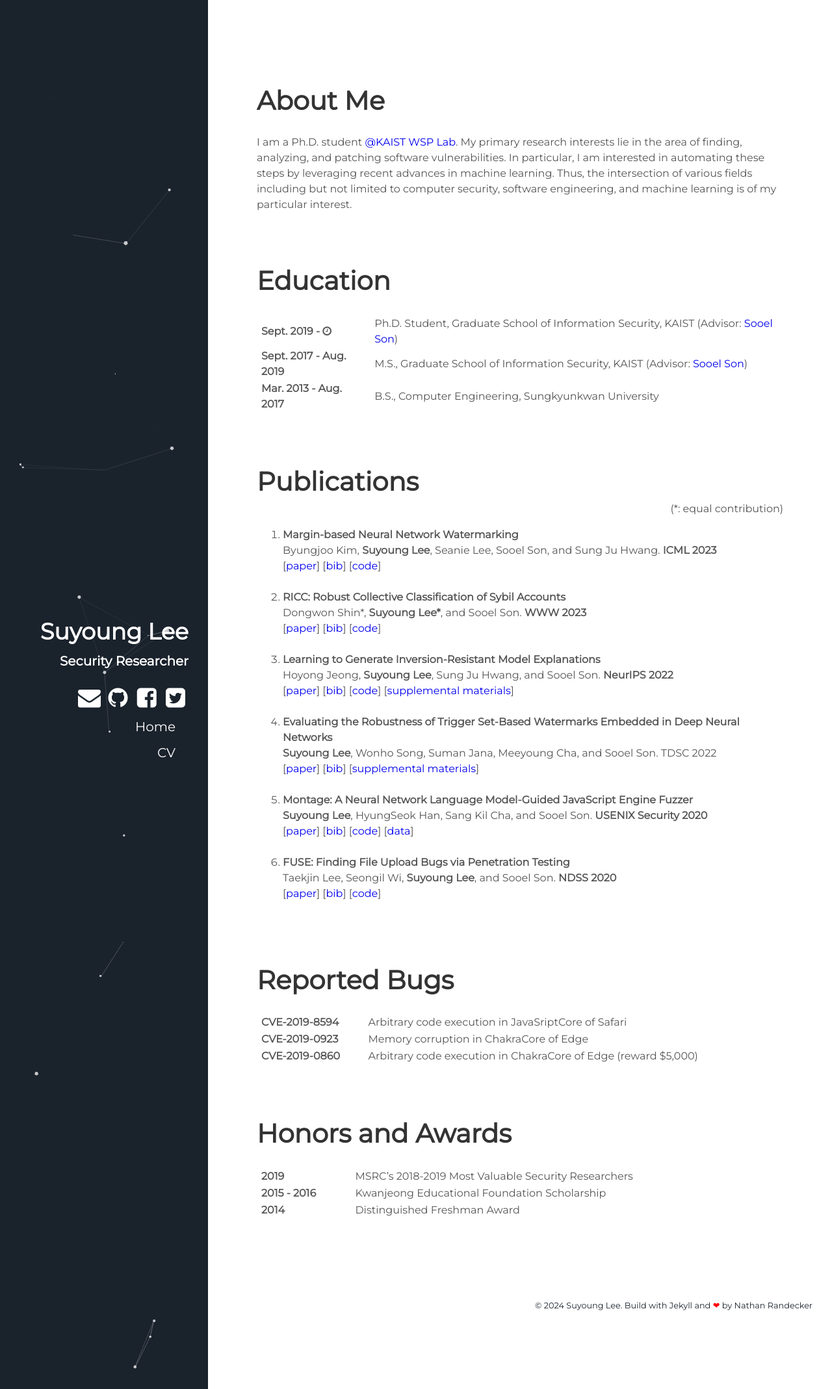
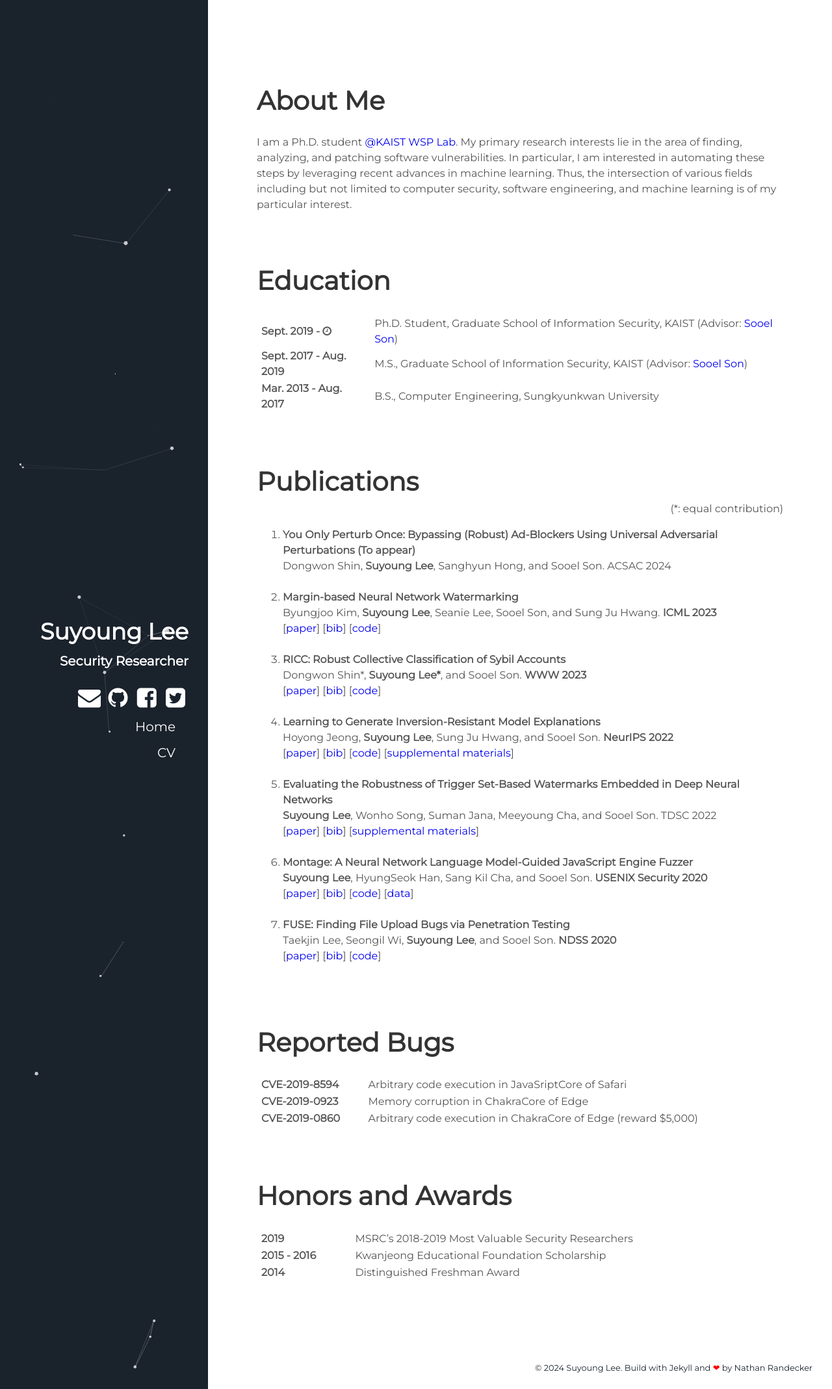
Before and after one commit to leeswimming/leeswimming.github.io, a Jekyll site: the page built from index.html, in a window 1280 px wide. Shown: the whole page at 65% size. Built offline with Jekyll 4.4.1, drawn with Linux system fonts in a browser that asks for light colours.

Commit message:
Add YOPO

```diff
--- a/_data/publications.yml
+++ b/_data/publications.yml
@@ -1,3 +1,7 @@
+- title: "You Only Perturb Once: Bypassing (Robust) Ad-Blockers Using Universal Adversarial Perturbations (To appear)"
+  authors: Dongwon Shin, <strong>Suyoung Lee</strong>, Sanghyun Hong, and Sooel Son.
+  venue: ACSAC 2024
+
 - title: "Margin-based Neural Network Watermarking"
   authors: Byungjoo Kim, <strong>Suyoung Lee</strong>, Seanie Lee, Sooel Son, and Sung Ju Hwang.
   venue: <strong>ICML 2023</strong>
```
